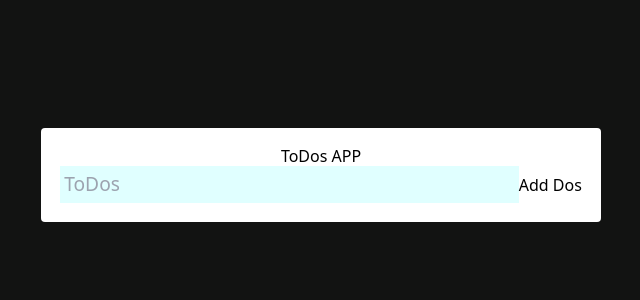
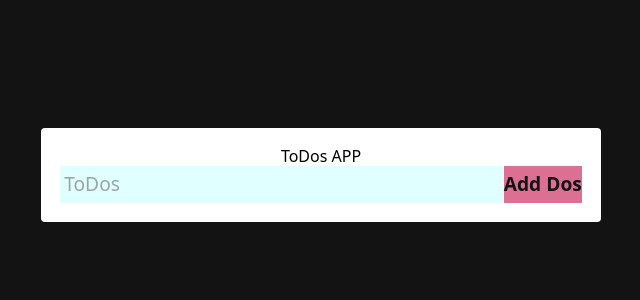
Before and after one commit to jaturaorn/test-react, a React (Vite) app: page / in a window 1280 px wide. Shown: the top 300 px of the page, without its empty margins (319-959 px from the left). Built offline with nearby package versions, Linux system fonts and the light colour scheme.

Commit message:
add .submit-btn css

```diff
--- a/src/App.css
+++ b/src/App.css
@@ -35,3 +35,12 @@ h1{
   background: lightcyan;
   flex: 1 0 auto;
 }
+
+.submit-btn{
+  background-color: palevioletred;
+  color: #121312;
+  font-weight: 800;
+  cursor: pointer;
+  border: transparent;
+  font-size: 1.2rem;
+}
```
